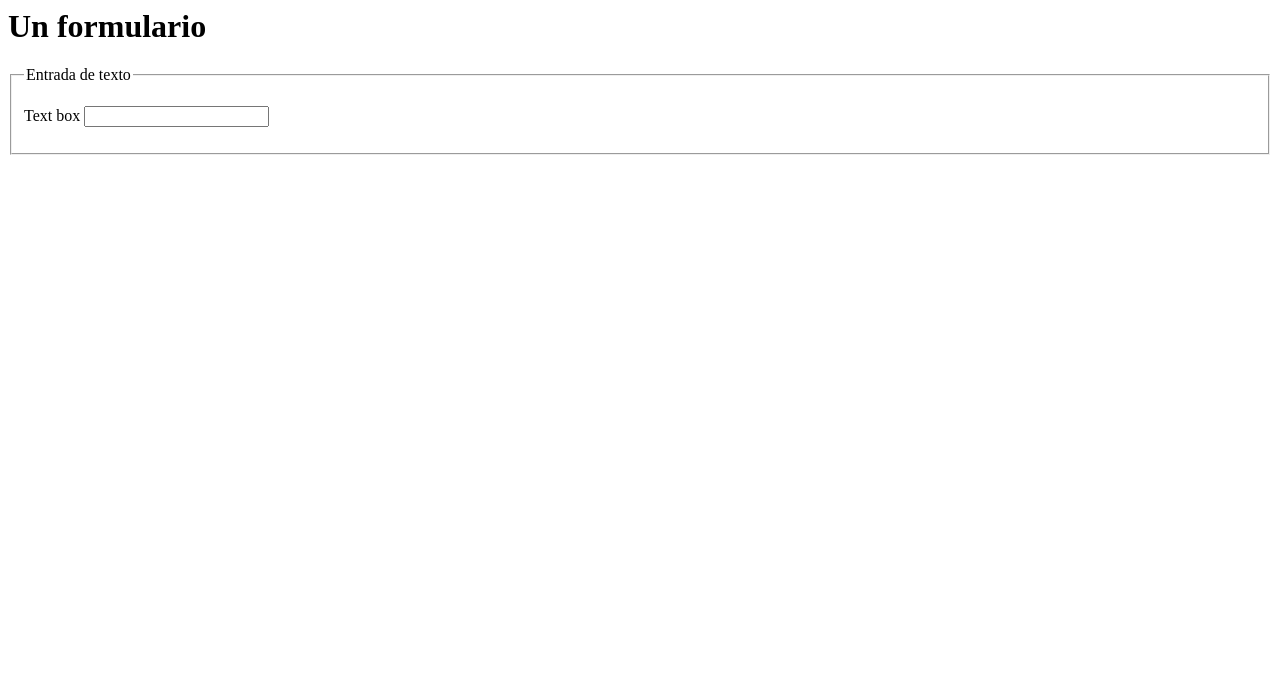
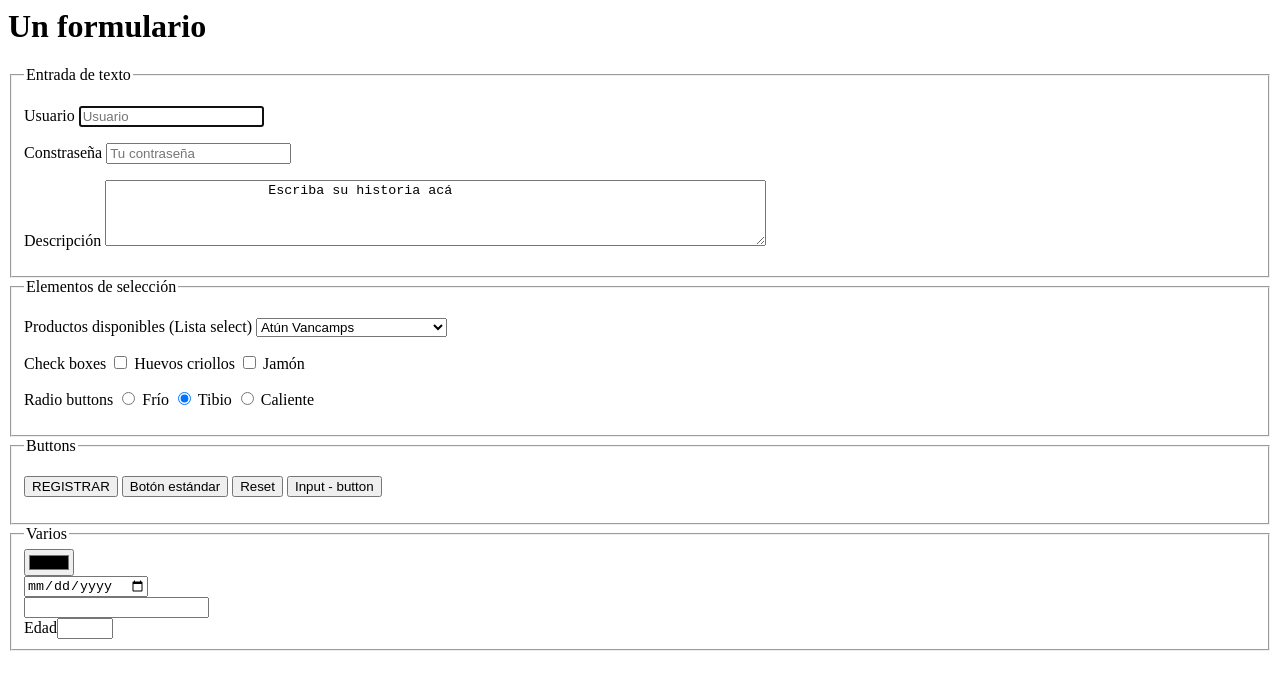
Before and after one commit to WinTux/Curso_HTML_2023, a plain HTML site: page forms.html in a window 1280 px wide. Drawn offline with Linux system fonts and the light colour scheme.

Commit message:
Tipos de entrada en Formularios

```diff
--- a/forms.html
+++ b/forms.html
@@ -6,14 +6,70 @@
     <title>Forms</title>
 </head>
 <body>
-    <h1 id="miTexto">Un formulario</h1>
+    <h1 id="abc">Un formulario</h1>
     <form action="URL">
         <fieldset>
             <legend>Entrada de texto</legend>
             <p>
-                <label>Text box</label>
-                <input type="text" id="miTexto">
+                <label>Usuario</label>
+                <input type="text" id="usuario" autofocus placeholder="Usuario">
             </p>
+            <p>
+                <label>Constraseña</label>
+                <input type="password" id="pass" placeholder="Tu contraseña">
+            </p>
+            <p>
+                <label>Descripción</label>
+                <textarea id="desc" rows="4" cols="80">
+                    Escriba su historia acá
+                </textarea>
+            </p>
+        </fieldset>
+        <fieldset>
+            <legend>Elementos de selección</legend>
+            <p>
+                <label>Productos disponibles (Lista select)</label>
+                <select id="miLista">
+                    <option value="p07">Atún Vancamps</option>
+                    <option value="p12">Toallas higiénicas Babyñoño</option>
+                    <option value="p02">Papel higiénico Scott</option>
+                    <option value="p44">Maruchan</option>
+                </select>
+            </p>
+            <p>
+                <label>Check boxes</label>
+                <input type="checkbox" id="chkProds" value="hvsCriollos">
+                <label for="chkProds">Huevos criollos</label>
+                <input type="checkbox" id="chkJam" value="jam">
+                <label for="chkJam">Jamón</label>
+            </p>
+            <p>
+                <label>Radio buttons</label>
+                <input type="radio" name="radTemperatura" id="tempFrio" value="frio">
+                <label for="tempFrio">Frío</label>
+                <input type="radio" name="radTemperatura" id="tempTibio" value="tibi" checked>
+                <label for="tempFrio">Tibio</label>
+                <input type="radio" name="radTemperatura" id="tempCaliente" value="cali">
+                <label for="tempFrio">Caliente</label>
+            </p>
+        </fieldset>
+        <fieldset>
+            <legend>Buttons</legend>
+            <p>
+                <input type="submit" value="REGISTRAR">
+                <button type="button">Botón estándar</button>
+                <input type="reset">
+                <input type="button" value="Input - button">
+            </p>
+        </fieldset>
+        <fieldset>
+            <legend>Varios</legend>
+            <input type="color" id="color">
+            <br>
+            <input type="date" id="date">
+            <br>
+            <input type="datetime" id="datetime">
+            <br> Edad<input type="number" id="numero" max="10" min="1">
         </fieldset>
     </form>
 </body>
```
